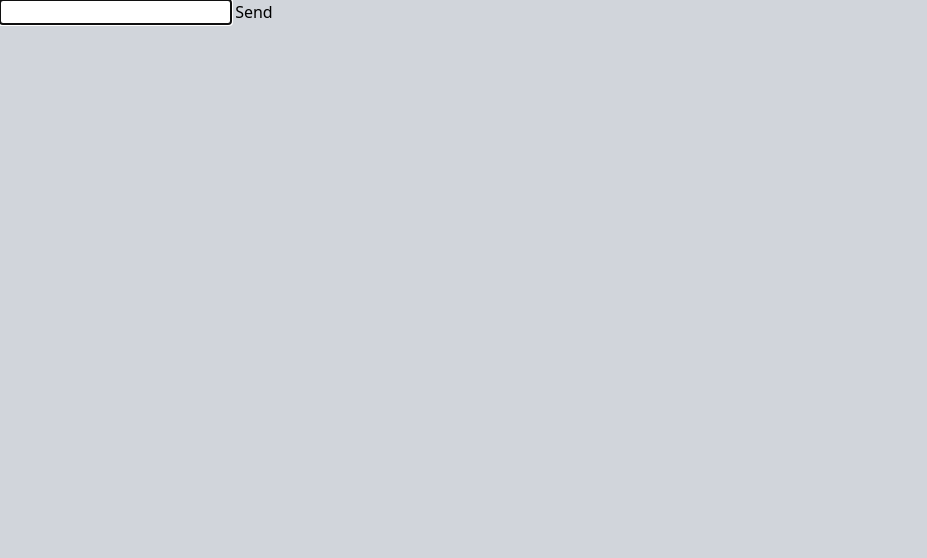
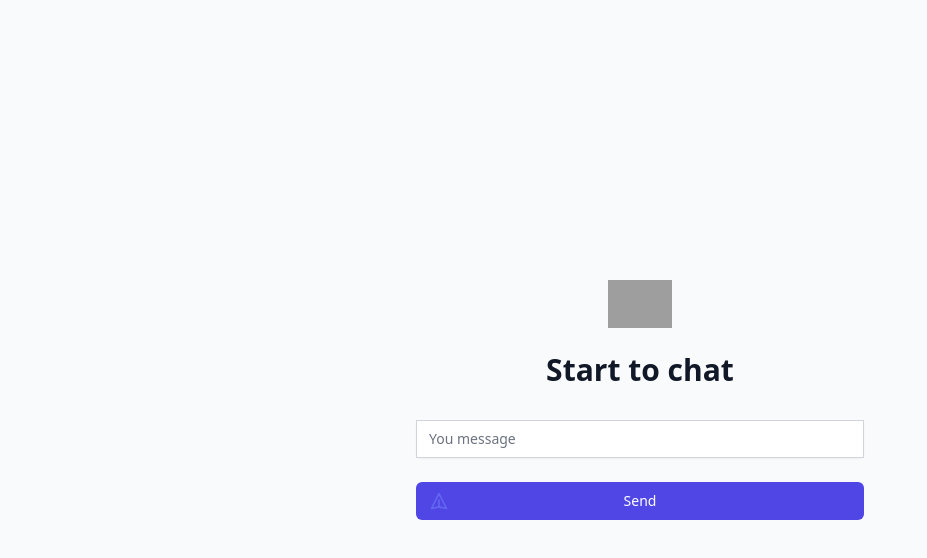
Before and after one commit to Russkazkin/gb-node-js, a website: page index.html in a window 1280 px wide. Shown: the whole page, without its empty margins (0-927 px from the left). Drawn offline with nearby package versions, Linux system fonts and the light colour scheme; grey boxes are pictures that could not be loaded.

Commit message:
LESSON6: Add form styling

```diff
--- a/index.html
+++ b/index.html
@@ -1,16 +1,54 @@
 <!DOCTYPE html>
-<html lang="en">
+<html lang="en" class="h-full bg-gray-50">
 <head>
     <meta charset="UTF-8">
     <title>Chat</title>
     <script src="https://cdn.tailwindcss.com"></script>
-    <script src="https://cdn.socket.io/4.4.1/socket.io.min.js" integrity="sha384-fKnu0iswBIqkjxrhQCTZ7qlLHOFEgNkRmK2vaO/LbTZSXdJfAu6ewRBdwHPhBo/H" crossorigin="anonymous"></script>
+    <script src="https://cdn.socket.io/4.4.1/socket.io.min.js"
+            integrity="sha384-fKnu0iswBIqkjxrhQCTZ7qlLHOFEgNkRmK2vaO/LbTZSXdJfAu6ewRBdwHPhBo/H"
+            crossorigin="anonymous"></script>
 </head>
-<body class="bg-gray-300">
-<main class="container mx-auto">
-    <input type="text" id="input" autofocus>
-    <button id="button" type="button">Send</button>
-    <div id="messages"></div>
-</main>
+<body class="h-full">
+<div class="min-h-full flex items-center justify-center py-12 px-4 sm:px-6 lg:px-8">
+    <div class="max-w-md w-full space-y-8">
+        <div>
+            <img class="mx-auto h-12 w-auto"
+                 src="https://tailwindui.com/img/logos/workflow-mark-indigo-600.svg"
+                 alt="Workflow">
+            <h2 class="mt-6 text-center text-3xl font-extrabold text-gray-900">Start to chat</h2>
+        </div>
+        <form class="mt-8 space-y-6" action="#" method="POST">
+            <input type="hidden" name="remember" value="true">
+            <div class="rounded-md shadow-sm -space-y-px">
+                <div>
+                    <label for="email-address" class="sr-only">You message</label>
+                    <input id="email-address"
+                           name="email"
+                           type="email"
+                           autocomplete="email"
+                           required
+                           class="appearance-none rounded-none relative block w-full px-3 py-2 border border-gray-300 placeholder-gray-500 text-gray-900 rounded-md focus:outline-none focus:ring-indigo-500 focus:border-indigo-500 focus:z-10 sm:text-sm"
+                           placeholder="You message">
+                </div>
+            </div>
+
+            <div>
+                <button type="submit"
+                        class="group relative w-full flex justify-center py-2 px-4 border border-transparent text-sm font-medium rounded-md text-white bg-indigo-600 hover:bg-indigo-700 focus:outline-none focus:ring-2 focus:ring-offset-2 focus:ring-indigo-500">
+                  <span class="absolute left-0 inset-y-0 flex items-center pl-3">
+                    <svg xmlns="http://www.w3.org/2000/svg"
+                         class="h-5 w-5 text-indigo-500 group-hover:text-indigo-400"
+                         fill="none"
+                         viewBox="0 0 24 24"
+                         stroke="currentColor">
+                        <path stroke-linecap="round" stroke-linejoin="round" stroke-width="2" d="M12 19l9 2-9-18-9 18 9-2zm0 0v-8"/>
+                    </svg>
+                  </span>
+                    Send
+                </button>
+            </div>
+        </form>
+    </div>
+</div>
 </body>
 </html>
```
